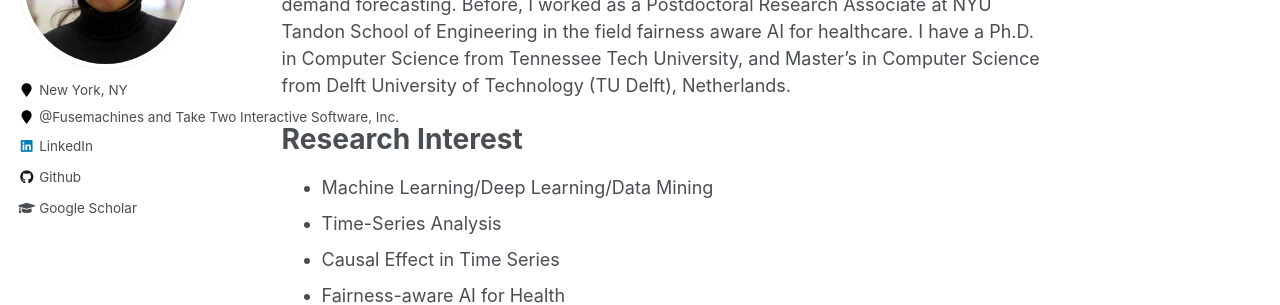
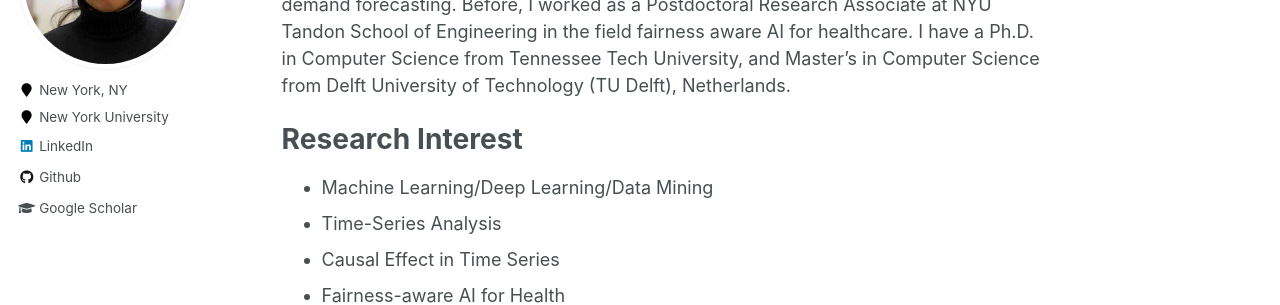
Before and after one commit to rsingh43/rsingh43.github.io, a Jekyll site: the page built from _pages/about.md, in a window 1280 px wide. Shown: the part 223-528 px from the top of the page. Built offline with Jekyll 4.4.1, drawn with Linux system fonts in a browser that asks for light colours.

Commit message:
Update _config.yml

```diff
--- a/_config.yml
+++ b/_config.yml
@@ -84,7 +84,7 @@ author:
   avatar           : "profile.jpg"
   bio              : #"Postdoctoral Research Associate, working on Temporal Pattern Mining and Fair Machine Learning Model for Healthcare"
   location         : "New York, NY"
-  employer         : "@Fusemachines and Take Two Interactive Software, Inc. "
+  employer         : "New York University"
   pubmed           :
   googlescholar    : "https://scholar.google.com/citations?user=ImCvGYcAAAAJ&hl=en"
   email            :
```
